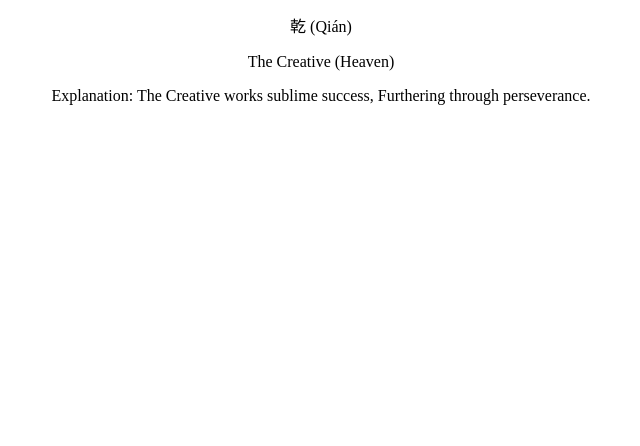
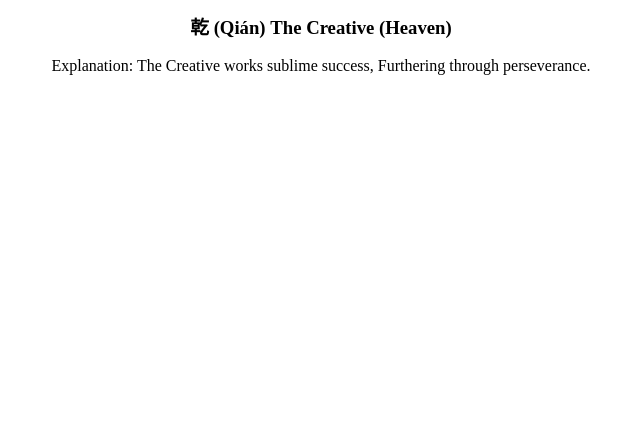
Before and after one commit to Chinkhusel/iching, a plain HTML site: page index.html in a window 1280 px wide. Shown: the part 354-800 px from the top of the page, without its empty margins (319-959 px from the left). Drawn offline with Linux system fonts and the light colour scheme.

Commit message:
Update index.html

```diff
--- a/index.html
+++ b/index.html
@@ -35,6 +35,8 @@
     </style>
 </head>
 <body onload="initializeApp()">
+    <br>
+    <br>
     <div class="container">
         <input type="number" id="hexagramNumberInput" placeholder="Enter Hexagram Number" oninput="displayEnteredHexagram()">
     </div>
@@ -87,15 +89,13 @@
                 const reversedBinary = hexagramKey.split('').reverse().join('');
                 hexagramInfo.innerHTML = `
                     <div style="text-align:center;">
-                        <h4 style="margin: 0;">Hexagram: ${hexagram.hexagram}</h4>
-                        <p style="font-size: 24px;"> #${hexagram.number}</p>
+                        <h1 style="margin: 0;">#${hexagram.number} ${hexagram.hexagram}</h1>
                         <p> ${reversedBinary} / ${sumOfBinary}</p>
                     </div>
                     <div style="text-align:center;">
-                        <p> ${hexagram.name.chinese} (${hexagram.name.pinyin})</p>
+                        <h3> ${hexagram.name.chinese} (${hexagram.name.pinyin}) ${hexagram.name.english}</h3>
                     </div>
-                    <div style="text-align:center;">
-                        <p>${hexagram.name.english}</p>
+                    <div style="text-align:screenLeft;">
                         <p>Explanation: ${hexagram.judgement}</p>
                     </div>
                 `;
```
